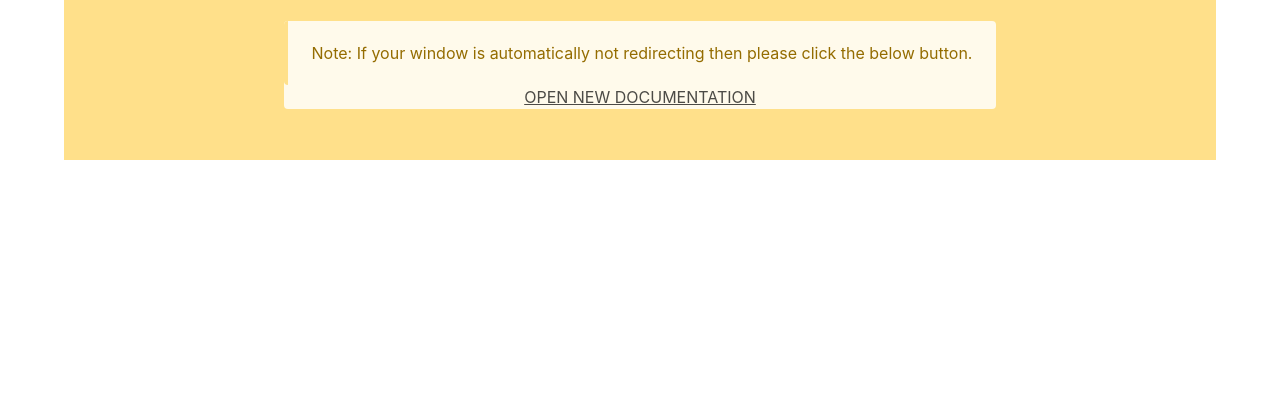
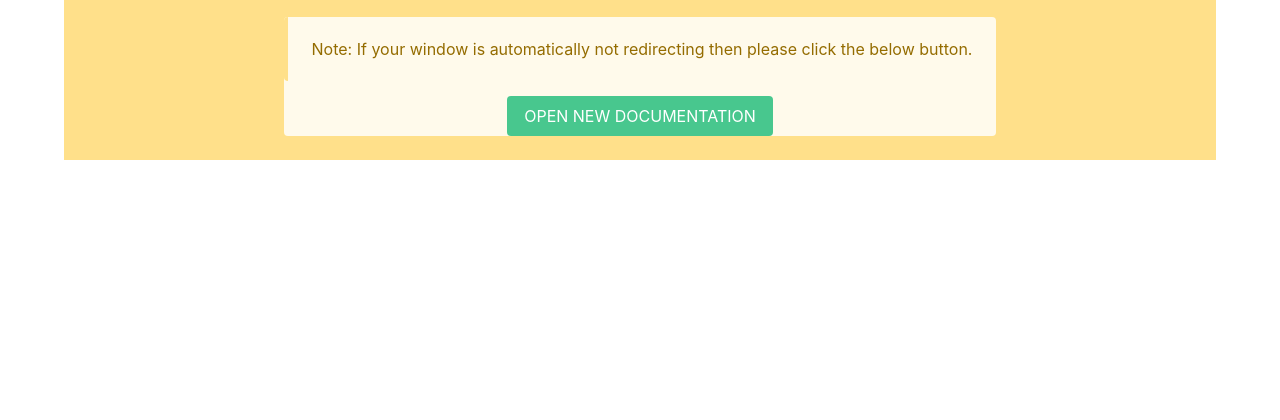
Before and after one commit to Limonrana/Wishlist-Documentation, a plain HTML site: page index.html in a window 1280 px wide. Shown: the part 380-800 px from the top of the page. Drawn offline with nearby package versions, Linux system fonts and the light colour scheme.

Commit message:
Button Add

```diff
--- a/index.html
+++ b/index.html
@@ -43,7 +43,9 @@
                 <div class="message-body">
                   Note: If your window is automatically not redirecting then please click the below button.
                 </div>
-                  <a href="https://support.websoftking.com/wishlist-pro-documentation" class="btn btn-docs">OPEN NEW DOCUMENTATION</a>
+                  <div style="margin-top: 15px;">
+                      <a href="https://support.websoftking.com/wishlist-pro-documentation" class="button is-success">OPEN NEW DOCUMENTATION</a>
+                  </div>
               </article>
             </div>
           </section>
```
